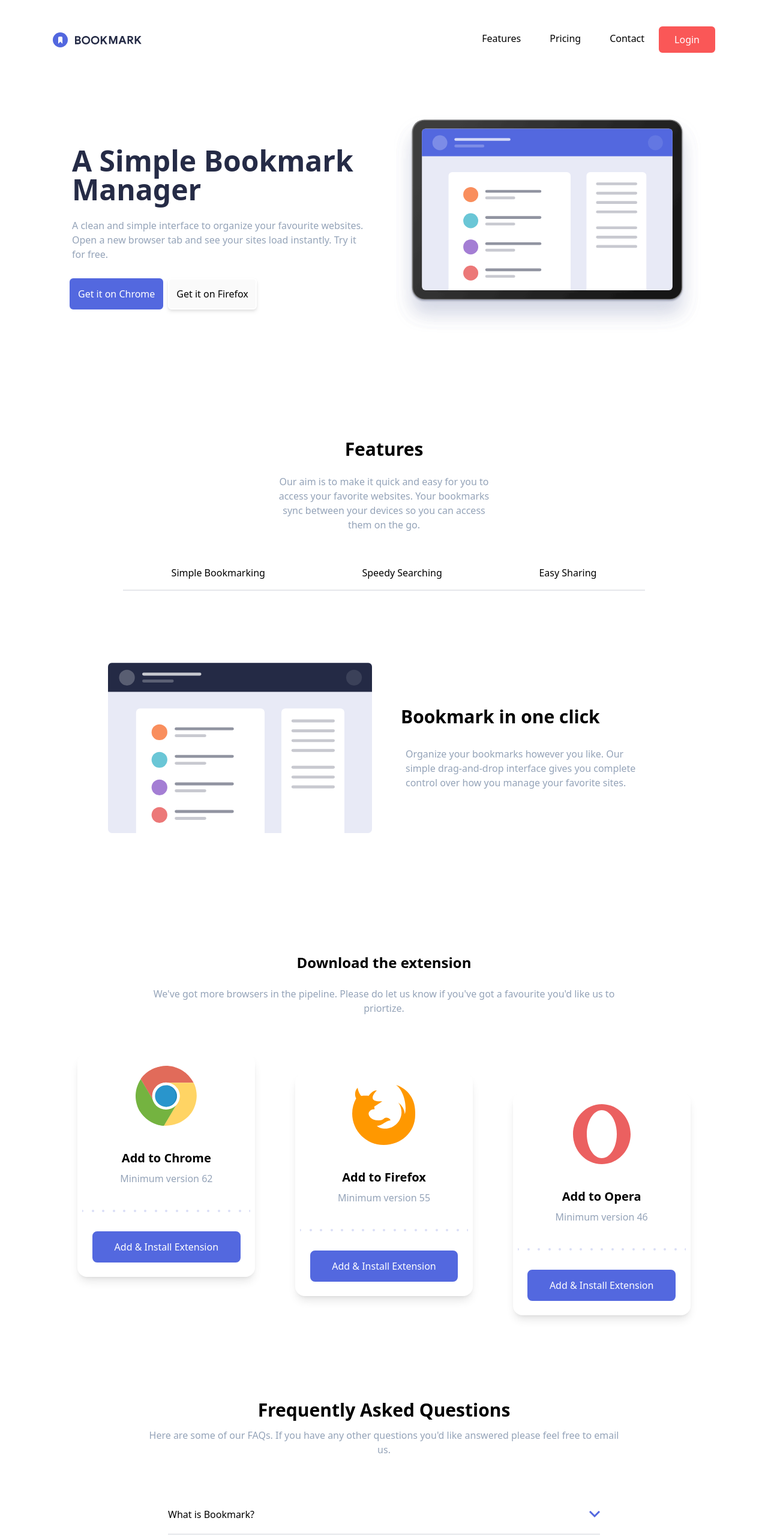
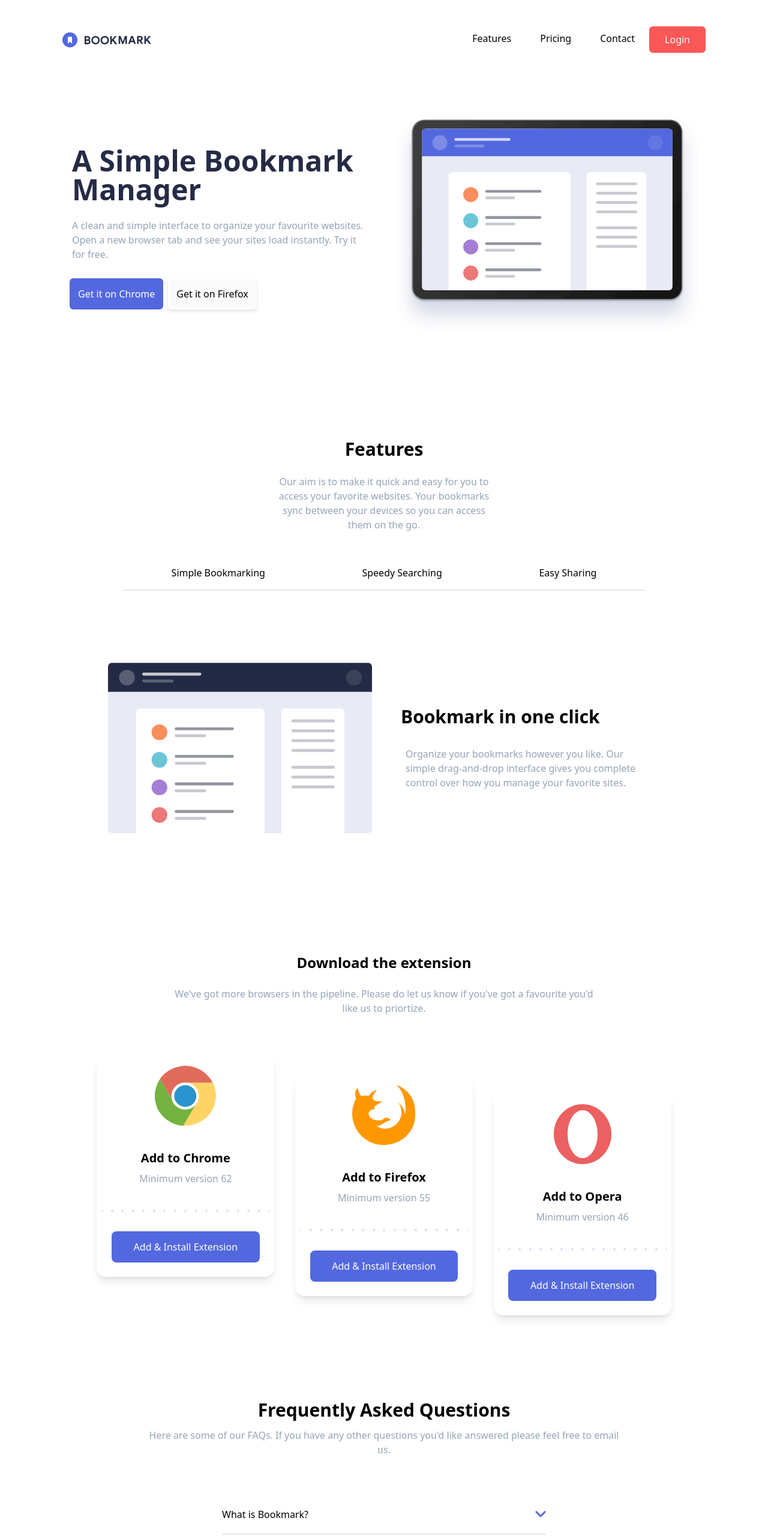
Before and after one commit to UtkuKaanArasan/bookmark-landing-page, a React (Create React App) app: page / in a window 1280 px wide. Shown: the top 2566 px of the page at 60% size. Built offline with nearby package versions, Linux system fonts and the light colour scheme.

Commit message:
Some small changes made in padding, width, margin etc.

```diff
--- a/src/components/Downloads/Downloads.tsx
+++ b/src/components/Downloads/Downloads.tsx
@@ -9,7 +9,7 @@
 
 const Downloads: FC = () => {
     return (
-        <div className="my-24 pb-8 px-6 md:px-12 lg:px-18 xl:px-24 2xl:px-30">
+        <div className="my-24 pb-8 px-6 md:px-12 lg:px-18 xl:px-36 2xl:px-48">
             <h1 className="text-2xl font-bold m-3 lg:px-32">
                 Download the extension
             </h1>
--- a/src/components/Downloads/components/Card.tsx
+++ b/src/components/Downloads/components/Card.tsx
@@ -28,7 +28,9 @@
                     <img src={image} alt="background dots" />
                 </div>
                 <div className="m-6 w-10/12">
-                    <button className="w-full px-4 py-3 bg-Soft-blue text-white border-2 border-Soft-blue rounded-lg hover-hover:hover:bg-white hover-hover:hover:text-Soft-blue">Add & Install Extension</button>
+                    <button className="w-full px-4 py-3 bg-Soft-blue text-white border-2 border-Soft-blue rounded-lg hover-hover:hover:bg-white hover-hover:hover:text-Soft-blue">
+                        Add & Install Extension
+                    </button>
                 </div>
             </div>
         </div>
--- a/src/components/Faq/components/AccordionCard.tsx
+++ b/src/components/Faq/components/AccordionCard.tsx
@@ -26,7 +26,7 @@
     }
 
     return (
-        <div className="border-b-2 cursor-pointer lg:w-2/3">
+        <div className="border-b-2 cursor-pointer lg:w-2/3 xl:w-1/2 2xl:w-1/3">
             <div
                 onClick={() => handleIndex(id)}
                 className="flex justify-between items-center my-1 py-4 hover-hover:hover:text-Soft-red"
--- a/src/components/Footer/components/SvgWrapper.tsx
+++ b/src/components/Footer/components/SvgWrapper.tsx
@@ -7,7 +7,7 @@
 
 const SvgWrapper: FC<SvgWrapperProps> = ({children}) => {
     return (
-        <div className="px-4 py-2 cursor-pointer">
+        <div className="px-4 py-2 cursor-pointer flex items-center">
             {children}
         </div>
     )
--- a/src/components/Navbar/Navbar.tsx
+++ b/src/components/Navbar/Navbar.tsx
@@ -12,7 +12,7 @@
     const [isOpen, setIsOpen] = useState<boolean>(false);
 
     return (
-        <nav className="flex justify-between items-center mt-5 mb-10 px-5 py-4 md:px-10 md:py-6 lg:px-16 xl:px-20 2xl:px-32">
+        <nav className="flex justify-between items-center mt-5 mb-10 px-6 py-4 md:px-12 md:py-6 lg:px-18 xl:px-24 2xl:px-32">
             <div className="mx-2">
                 {isOpen === false ? <img src={logo} alt="logo" /> : null }
             </div>
```
